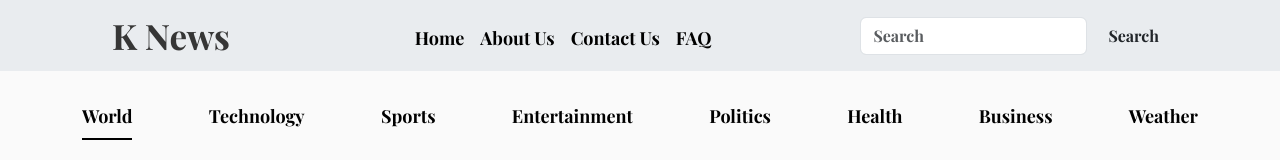
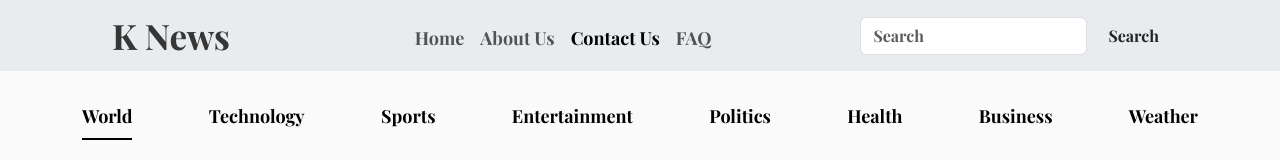
Before and after one commit to Kamrunnaher19/Project-N-L3, a plain HTML site: page Contact.html in a window 1280 px wide. Shown: the top 160 px of the page. Drawn offline with nearby package versions, Linux system fonts and the light colour scheme.

Commit message:
Update Contact.html

```diff
--- a/Contact.html
+++ b/Contact.html
@@ -35,16 +35,16 @@
                       <div class="collapse navbar-collapse" id="navbarSupportedContent">
                         <ul class="navbar-nav m-auto mb-2 mb-lg-0">
                           <li class="nav-item">
-                            <a class="nav-link active" aria-current="page" href="index.html">Home</a>
+                            <a class="nav-link " aria-current="page" href="index.html">Home</a>
                           </li>
                           <li class="nav-item">
-                            <a class="nav-link active" href="About.html">About Us</a>
+                            <a class="nav-link " href="About.html">About Us</a>
                           </li>
                           <li class="nav-item">
                             <a class="nav-link active" href="Contact.html">Contact Us</a>
                           </li>
                           <li class="nav-item">
-                            <a class="nav-link active" href="FAQ.html">FAQ</a>
+                            <a class="nav-link " href="FAQ.html">FAQ</a>
 
                           </li>
                          <!-- <li class="nav-item dropdown">
```
